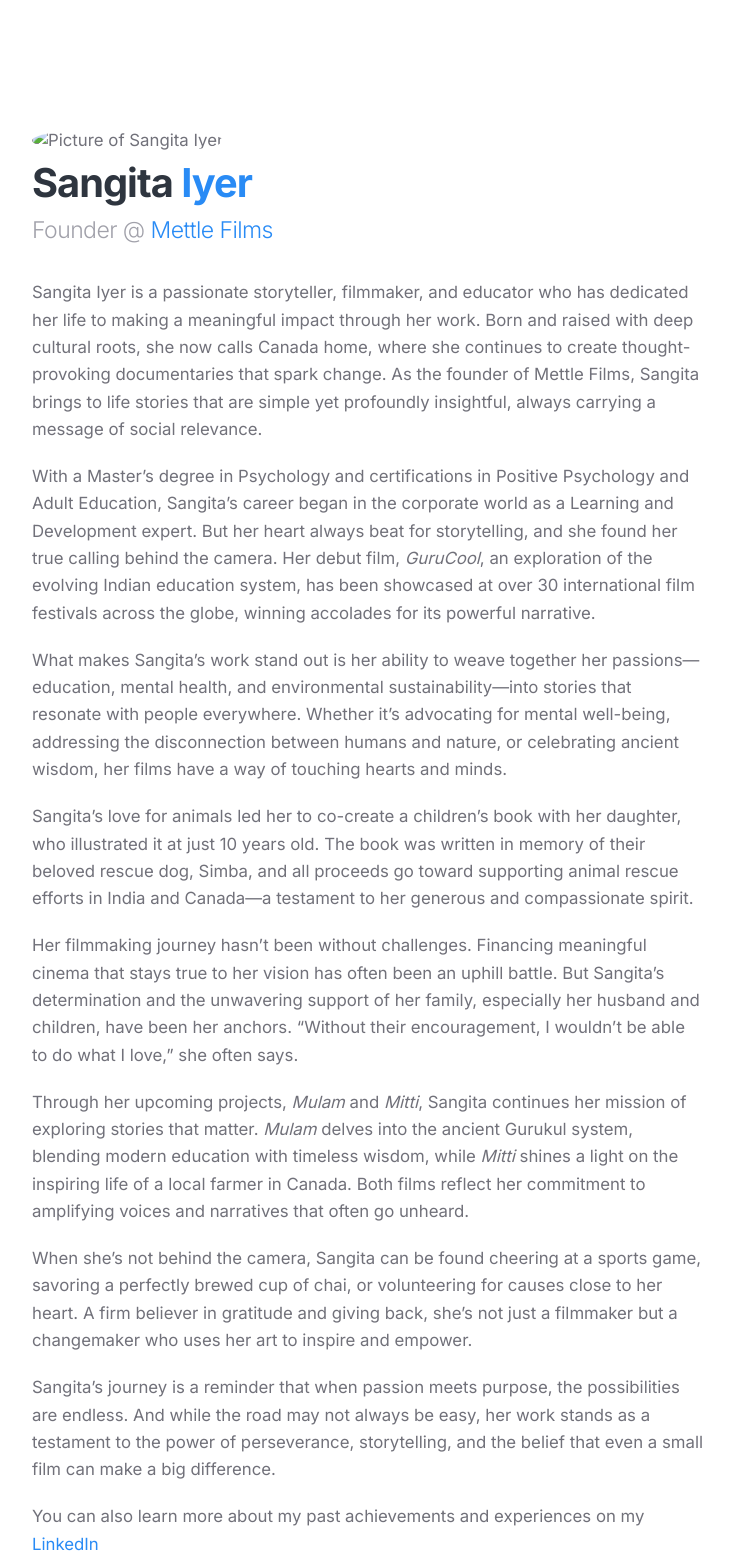
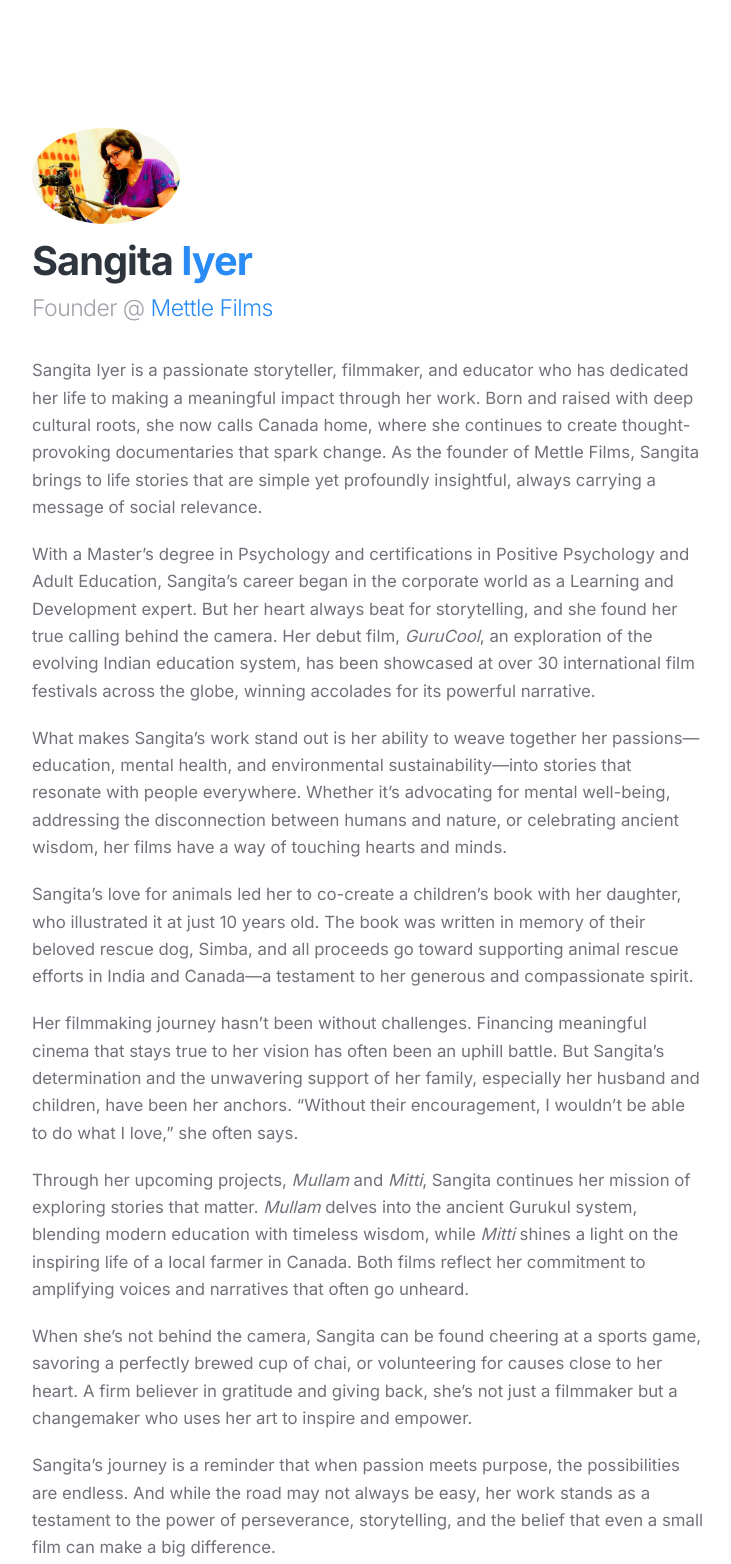
Before and after one commit to wpxbharat/sangita-iyer, a plain HTML site: page index.html in a window 1280 px wide. Shown: the top 1564 px of the page, without its empty margins (272-1003 px from the left). Drawn offline with nearby package versions, Linux system fonts and the light colour scheme; a web font is replaced by a local one.

Commit message:
Image Added

```diff
--- a/index.html
+++ b/index.html
@@ -46,17 +46,17 @@
         <div id="landing">
             <!--<description> Sangita Iyer </description>-->
             <div id="me">
-                <img src="images/sangita-iyer.jpg" alt="Picture of Sangita Iyer" />
+                <img src="images/Sangita-Iyer.jpg" alt="Picture of Sangita Iyer" />
             </div>
             <div id="text">
                 <h1 class="p1">Sangita <span id="blue">Iyer</span></h1>
-                <h2 class="p2">Founder @ <a href="https://example.com/mettle-films" target="_blank">Mettle Films</a></h2>
+                <h2 class="p2">Founder @ <a href="https://mettlefilms.com/" target="_blank">Mettle Films</a></h2>
                 <p>Sangita Iyer is a passionate storyteller, filmmaker, and educator who has dedicated her life to making a meaningful impact through her work. Born and raised with deep cultural roots, she now calls Canada home, where she continues to create thought-provoking documentaries that spark change. As the founder of Mettle Films, Sangita brings to life stories that are simple yet profoundly insightful, always carrying a message of social relevance.</p>
                 <p>With a Master’s degree in Psychology and certifications in Positive Psychology and Adult Education, Sangita’s career began in the corporate world as a Learning and Development expert. But her heart always beat for storytelling, and she found her true calling behind the camera. Her debut film, <em>GuruCool</em>, an exploration of the evolving Indian education system, has been showcased at over 30 international film festivals across the globe, winning accolades for its powerful narrative.</p>
                 <p>What makes Sangita’s work stand out is her ability to weave together her passions—education, mental health, and environmental sustainability—into stories that resonate with people everywhere. Whether it’s advocating for mental well-being, addressing the disconnection between humans and nature, or celebrating ancient wisdom, her films have a way of touching hearts and minds.</p>
                 <p>Sangita’s love for animals led her to co-create a children’s book with her daughter, who illustrated it at just 10 years old. The book was written in memory of their beloved rescue dog, Simba, and all proceeds go toward supporting animal rescue efforts in India and Canada—a testament to her generous and compassionate spirit.</p>
                 <p>Her filmmaking journey hasn’t been without challenges. Financing meaningful cinema that stays true to her vision has often been an uphill battle. But Sangita’s determination and the unwavering support of her family, especially her husband and children, have been her anchors. “Without their encouragement, I wouldn’t be able to do what I love,” she often says.</p>
-                <p>Through her upcoming projects, <em>Mulam</em> and <em>Mitti</em>, Sangita continues her mission of exploring stories that matter. <em>Mulam</em> delves into the ancient Gurukul system, blending modern education with timeless wisdom, while <em>Mitti</em> shines a light on the inspiring life of a local farmer in Canada. Both films reflect her commitment to amplifying voices and narratives that often go unheard.</p>
+                <p>Through her upcoming projects, <em>Mullam</em> and <em>Mitti</em>, Sangita continues her mission of exploring stories that matter. <em>Mullam</em> delves into the ancient Gurukul system, blending modern education with timeless wisdom, while <em>Mitti</em> shines a light on the inspiring life of a local farmer in Canada. Both films reflect her commitment to amplifying voices and narratives that often go unheard.</p>
                 <p>When she’s not behind the camera, Sangita can be found cheering at a sports game, savoring a perfectly brewed cup of chai, or volunteering for causes close to her heart. A firm believer in gratitude and giving back, she’s not just a filmmaker but a changemaker who uses her art to inspire and empower.</p>
                 <p>Sangita’s journey is a reminder that when passion meets purpose, the possibilities are endless. And while the road may not always be easy, her work stands as a testament to the power of perseverance, storytelling, and the belief that even a small film can make a big difference.</p>
                 <p> You can also learn more about my past achievements and experiences on my <a href="https://example.com/sangita-iyer-linkedin" target="_blank">LinkedIn</a></p>
```
Also changed, not shown: images/Sangita-Iyer.jpg (added).
